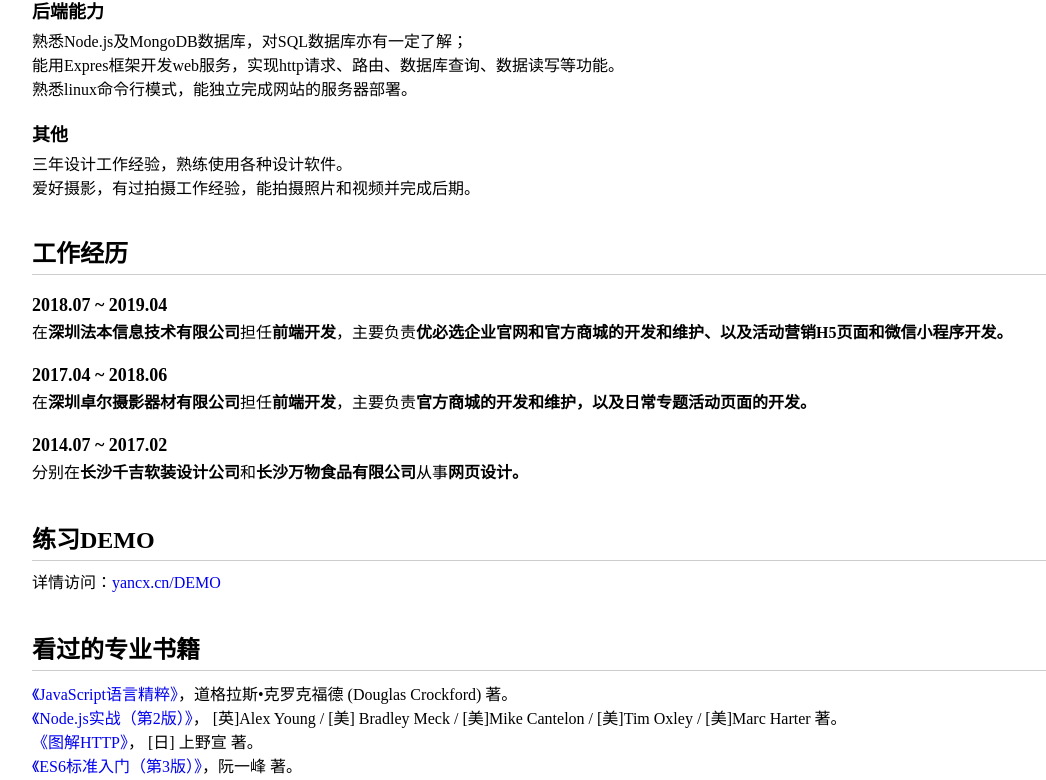
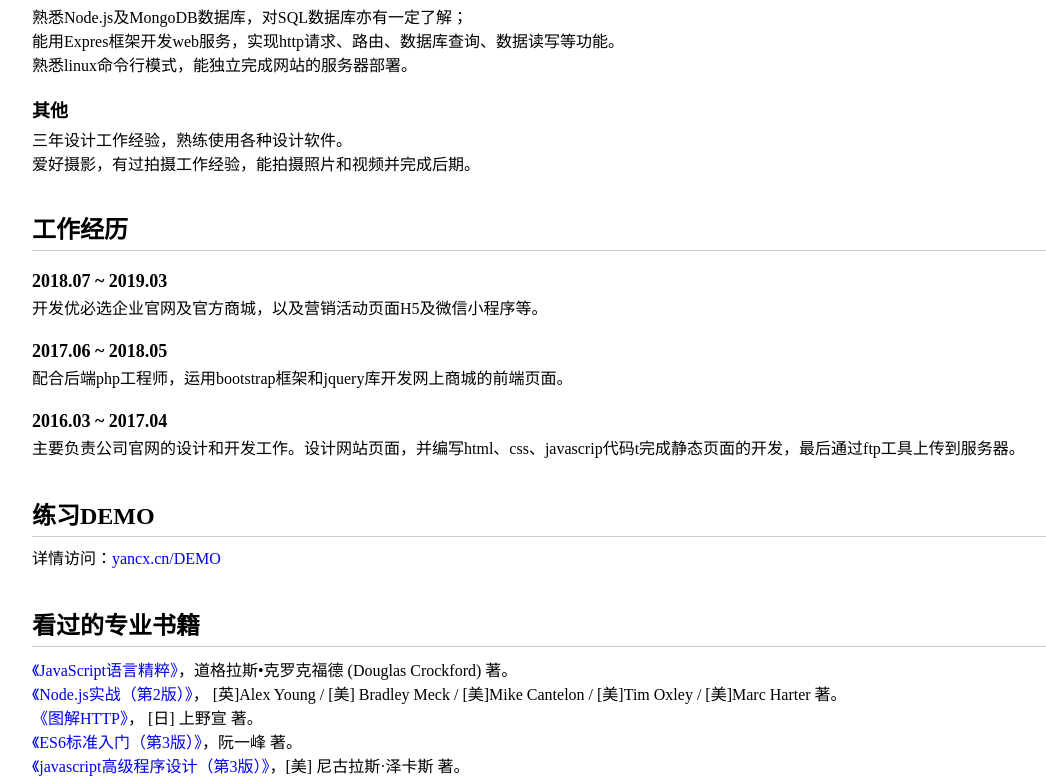
Before and after one commit to wuyou91/blog-view, a Vue app: page /about in a window 1280 px wide. Shown: the part 935-1715 px from the top of the page, without its empty margins (48-1094 px from the left). Built offline with nearby package versions, Linux system fonts and the light colour scheme; no server answers.

Commit message:
更新简历

```diff
--- a/src/views/about.vue
+++ b/src/views/about.vue
@@ -1,7 +1,5 @@
 <template>
   <div class="about">
-    <div @click="print">打印</div>
-    <!--startprint-->
     <section>
       <h2>基础信息</h2>
       <ul>
@@ -48,12 +46,12 @@
     </section>
     <section>
       <h2 >工作经历</h2>
-      <h4>2018.07 ~ 2019.04</h4>
-      <p>在<strong>深圳法本信息技术有限公司</strong>担任<strong>前端开发</strong>，主要负责<strong>优必选企业官网和官方商城的开发和维护、以及活动营销H5页面和微信小程序开发。</strong></p>
-      <h4>2017.04 ~ 2018.06</h4>
-      <p>在<strong>深圳卓尔摄影器材有限公司</strong>担任<strong>前端开发</strong>，主要负责<strong>官方商城的开发和维护，以及日常专题活动页面的开发。</strong></p>
-      <h4>2014.07 ~ 2017.02</h4>
-      <p>分别在<strong>长沙千吉软装设计公司</strong>和<strong>长沙万物食品有限公司</strong>从事<strong>网页设计。</strong></p>
+      <h4>2018.07 ~ 2019.03</h4>
+      <p>开发优必选企业官网及官方商城，以及营销活动页面H5及微信小程序等。</p>
+      <h4>2017.06 ~ 2018.05</h4>
+      <p>配合后端php工程师，运用bootstrap框架和jquery库开发网上商城的前端页面。</p>
+      <h4>2016.03 ~ 2017.04</h4>
+      <p>主要负责公司官网的设计和开发工作。设计网站页面，并编写html、css、javascrip代码t完成静态页面的开发，最后通过ftp工具上传到服务器。</p>
     </section>
     <section>
       <h2>练习DEMO</h2>
```
